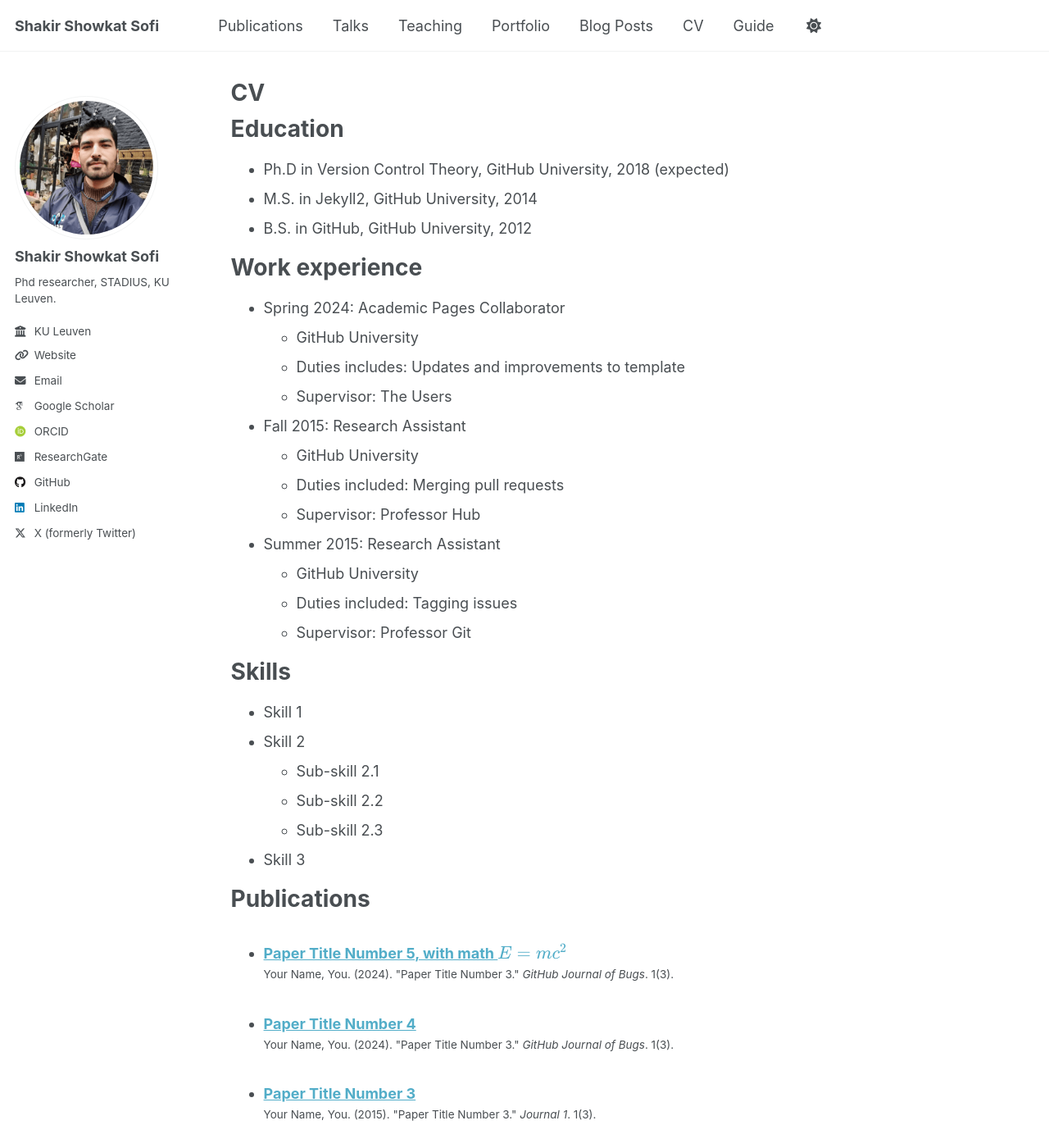
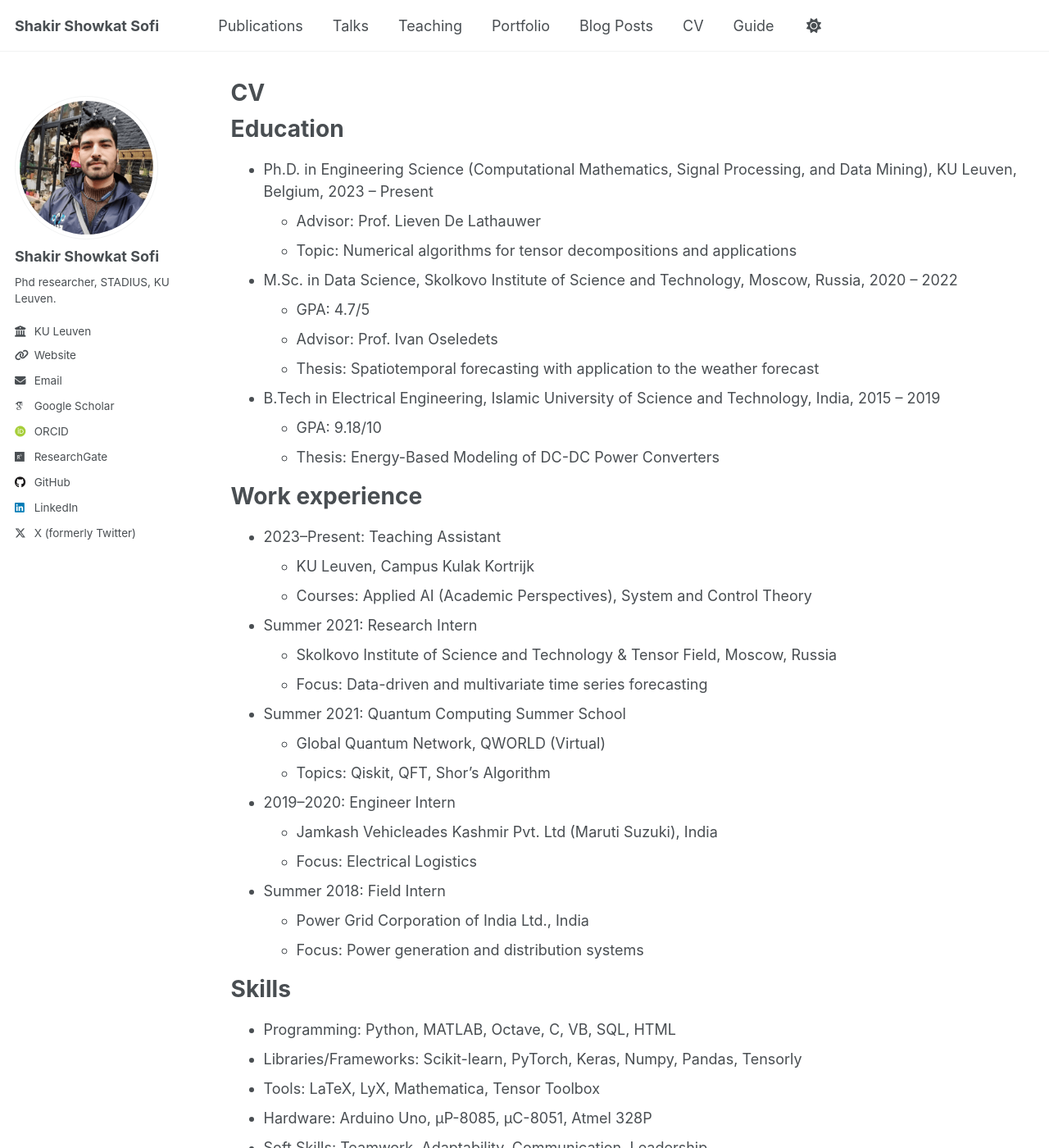
Before and after one commit to ShakirSofi/shakirsofi.github.io, a Jekyll site: the page built from _pages/cv.md, in a window 1280 px wide and 1400 px high. Shown: the whole window at 82% size. Built offline with Jekyll 4.4.1, drawn with Linux system fonts in a browser that asks for light colours; some web fonts are replaced; a script that is not in the unit is left out; some of the changed text lies outside the part shown.

Commit message:
Update cv.md

```diff
--- a/_pages/cv.md
+++ b/_pages/cv.md
@@ -11,35 +11,48 @@ redirect_from:
 
 Education
 ======
-* Ph.D in Version Control Theory, GitHub University, 2018 (expected)
-* M.S. in Jekyll2, GitHub University, 2014
-* B.S. in GitHub, GitHub University, 2012
+* Ph.D. in Engineering Science (Computational Mathematics, Signal Processing, and Data Mining), KU Leuven, Belgium, 2023 – Present
+  * Advisor: Prof. Lieven De Lathauwer
+  * Topic: Numerical algorithms for tensor decompositions and applications
+
+* M.Sc. in Data Science, Skolkovo Institute of Science and Technology, Moscow, Russia, 2020 – 2022
+  * GPA: 4.7/5
+  * Advisor: Prof. Ivan Oseledets
+  * Thesis: Spatiotemporal forecasting with application to the weather forecast
+
+* B.Tech in Electrical Engineering, Islamic University of Science and Technology, India, 2015 – 2019
+  * GPA: 9.18/10
+  * Thesis: Energy-Based Modeling of DC-DC Power Converters
 
 Work experience
 ======
-* Spring 2024: Academic Pages Collaborator
-  * GitHub University
-  * Duties includes: Updates and improvements to template
-  * Supervisor: The Users
+* 2023–Present: Teaching Assistant
+  * KU Leuven, Campus Kulak Kortrijk
+  * Courses: Applied AI (Academic Perspectives), System and Control Theory
 
-* Fall 2015: Research Assistant
-  * GitHub University
-  * Duties included: Merging pull requests
-  * Supervisor: Professor Hub
+* Summer 2021: Research Intern
+  * Skolkovo Institute of Science and Technology & Tensor Field, Moscow, Russia
+  * Focus: Data-driven and multivariate time series forecasting
 
-* Summer 2015: Research Assistant
-  * GitHub University
-  * Duties included: Tagging issues
-  * Supervisor: Professor Git
+* Summer 2021: Quantum Computing Summer School
+  * Global Quantum Network, QWORLD (Virtual)
+  * Topics: Qiskit, QFT, Shor’s Algorithm
+
+* 2019–2020: Engineer Intern
+  * Jamkash Vehicleades Kashmir Pvt. Ltd (Maruti Suzuki), India
+  * Focus: Electrical Logistics
+
+* Summer 2018: Field Intern
+  * Power Grid Corporation of India Ltd., India
+  * Focus: Power generation and distribution systems
 
 Skills
 ======
-* Skill 1
-* Skill 2
-  * Sub-skill 2.1
-  * Sub-skill 2.2
-  * Sub-skill 2.3
-* Skill 3
+* Programming: Python, MATLAB, Octave, C, VB, SQL, HTML
+* Libraries/Frameworks: Scikit-learn, PyTorch, Keras, Numpy, Pandas, Tensorly
+* Tools: LaTeX, LyX, Mathematica, Tensor Toolbox
+* Hardware: Arduino Uno, µP-8085, µC-8051, Atmel 328P
+* Soft Skills: Teamwork, Adaptability, Communication, Leadership
 
 Publications
 ======
@@ -59,6 +72,12 @@ Teaching
     {% include archive-single-cv.html %}
   {% endfor %}</ul>
 
-Service and leadership
+Other
 ======
-* Currently signed in to 43 different slack teams
+* Private and group tutor for Python, Differential Equations, and Calculus
+* Academic mentorship and tutoring in J&K and Belgium
+* Member of:
+  * American Society of Mechanical Engineers (ASME)
+  * International Association of Engineers (IAENG)
+  * World Academy of Science, Engineering and Technology (WASET)
+  * Institute of Research Engineers and Doctors (theIRED)
```
